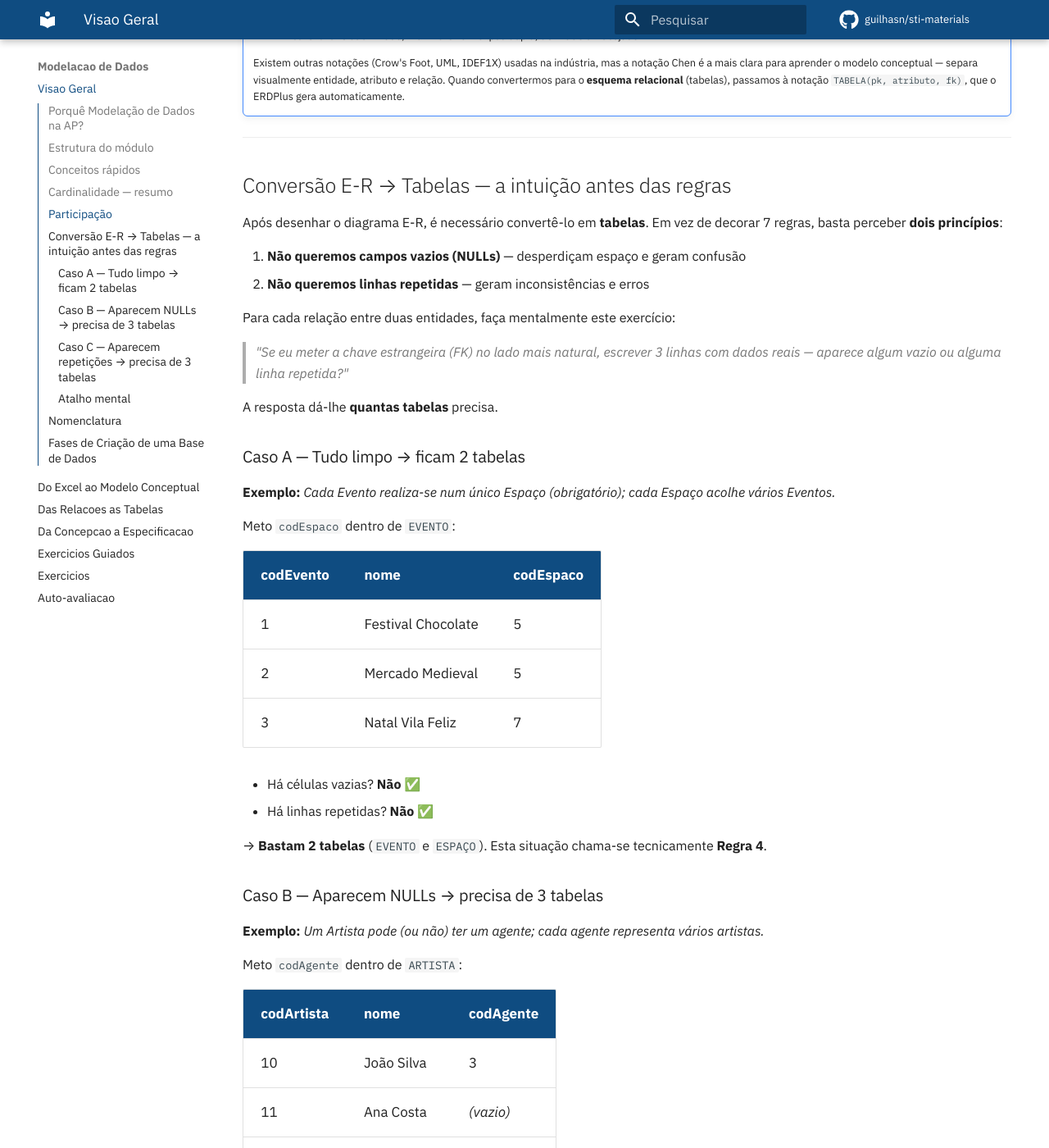
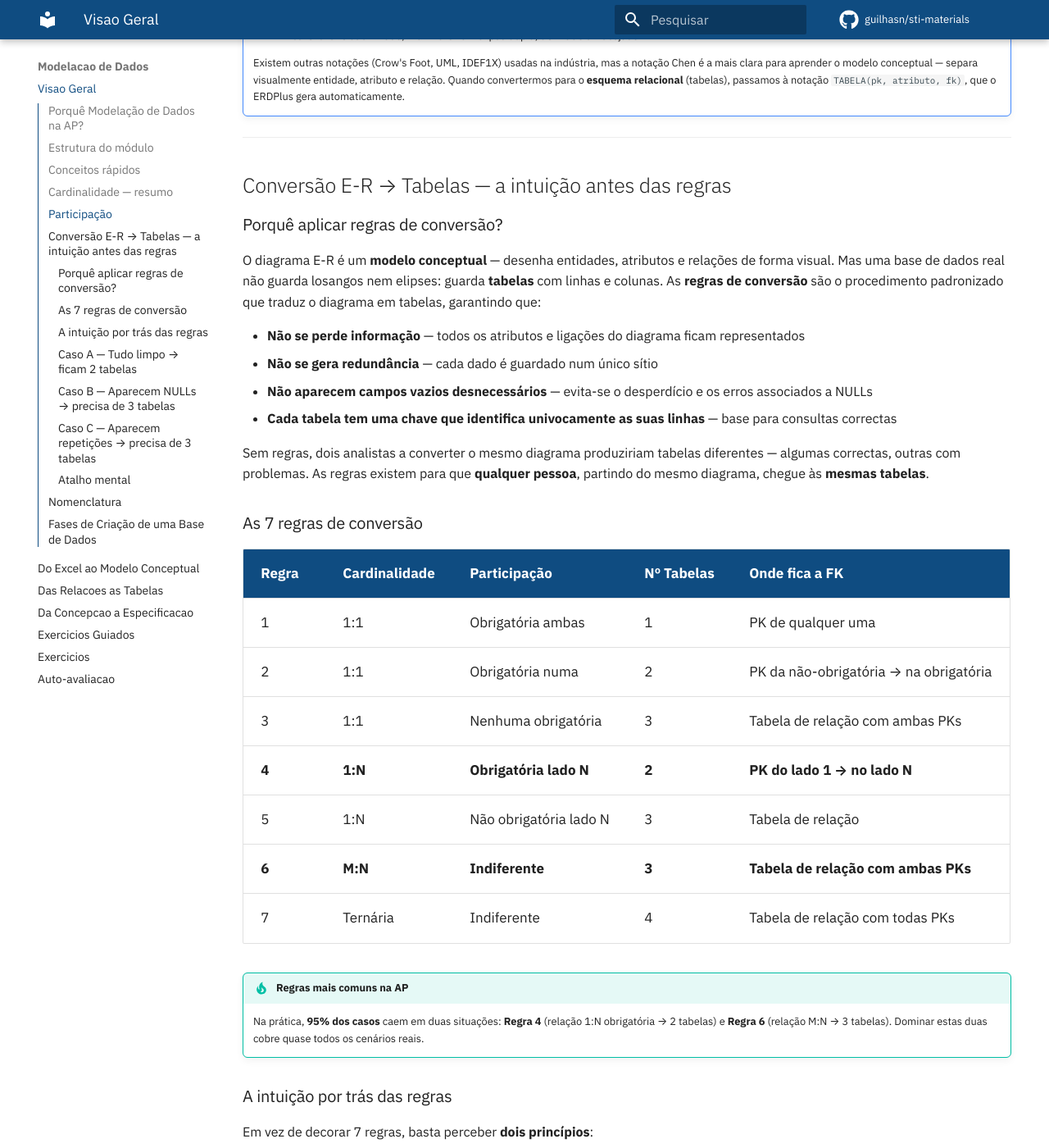
Before and after one commit to guilhasn/sti-materials, an MkDocs documentation site: the page built from docs/er/index.md, in a window 1280 px wide and 1400 px high, scrolled down 2995 px. Shown: the whole window at 82% size. Built offline with MkDocs 1.6.1 and Material for MkDocs 9.7.7, drawn with Linux system fonts in a browser that asks for light colours; comment, search, counter and statistics services are not loaded; some of the changed text lies outside the part shown.

Commit message:
docs(er): tornar tabela das 7 regras visivel e explicar porque se aplicam
Co-Authored-By: Claude Opus 4.6 <noreply@anthropic.com>

```diff
--- a/docs/er/index.md
+++ b/docs/er/index.md
@@ -79,7 +79,35 @@ O **Modelo E-R** fornece uma forma visual de projectar a estrutura dos dados **a
 
 ## Conversão E-R → Tabelas — a intuição antes das regras
 
-Após desenhar o diagrama E-R, é necessário convertê-lo em **tabelas**. Em vez de decorar 7 regras, basta perceber **dois princípios**:
+### Porquê aplicar regras de conversão?
+
+O diagrama E-R é um **modelo conceptual** — desenha entidades, atributos e relações de forma visual. Mas uma base de dados real não guarda losangos nem elipses: guarda **tabelas** com linhas e colunas. As **regras de conversão** são o procedimento padronizado que traduz o diagrama em tabelas, garantindo que:
+
+- **Não se perde informação** — todos os atributos e ligações do diagrama ficam representados
+- **Não se gera redundância** — cada dado é guardado num único sítio
+- **Não aparecem campos vazios desnecessários** — evita-se o desperdício e os erros associados a NULLs
+- **Cada tabela tem uma chave que identifica univocamente as suas linhas** — base para consultas correctas
+
+Sem regras, dois analistas a converter o mesmo diagrama produziriam tabelas diferentes — algumas correctas, outras com problemas. As regras existem para que **qualquer pessoa**, partindo do mesmo diagrama, chegue às **mesmas tabelas**.
+
+### As 7 regras de conversão
+
+| Regra | Cardinalidade | Participação | Nº Tabelas | Onde fica a FK |
+|-------|--------------|-------------|------------|----------------|
+| 1 | 1:1 | Obrigatória ambas | 1 | PK de qualquer uma |
+| 2 | 1:1 | Obrigatória numa | 2 | PK da não-obrigatória → na obrigatória |
+| 3 | 1:1 | Nenhuma obrigatória | 3 | Tabela de relação com ambas PKs |
+| **4** | **1:N** | **Obrigatória lado N** | **2** | **PK do lado 1 → no lado N** |
+| 5 | 1:N | Não obrigatória lado N | 3 | Tabela de relação |
+| **6** | **M:N** | **Indiferente** | **3** | **Tabela de relação com ambas PKs** |
+| 7 | Ternária | Indiferente | 4 | Tabela de relação com todas PKs |
+
+!!! tip "Regras mais comuns na AP"
+    Na prática, **95% dos casos** caem em duas situações: **Regra 4** (relação 1:N obrigatória → 2 tabelas) e **Regra 6** (relação M:N → 3 tabelas). Dominar estas duas cobre quase todos os cenários reais.
+
+### A intuição por trás das regras
+
+Em vez de decorar 7 regras, basta perceber **dois princípios**:
 
 1. **Não queremos campos vazios (NULLs)** — desperdiçam espaço e geram confusão
 2. **Não queremos linhas repetidas** — geram inconsistências e erros
```
Also changed, not shown: other parts of docs/er/index.md (+0 -16 lines).
